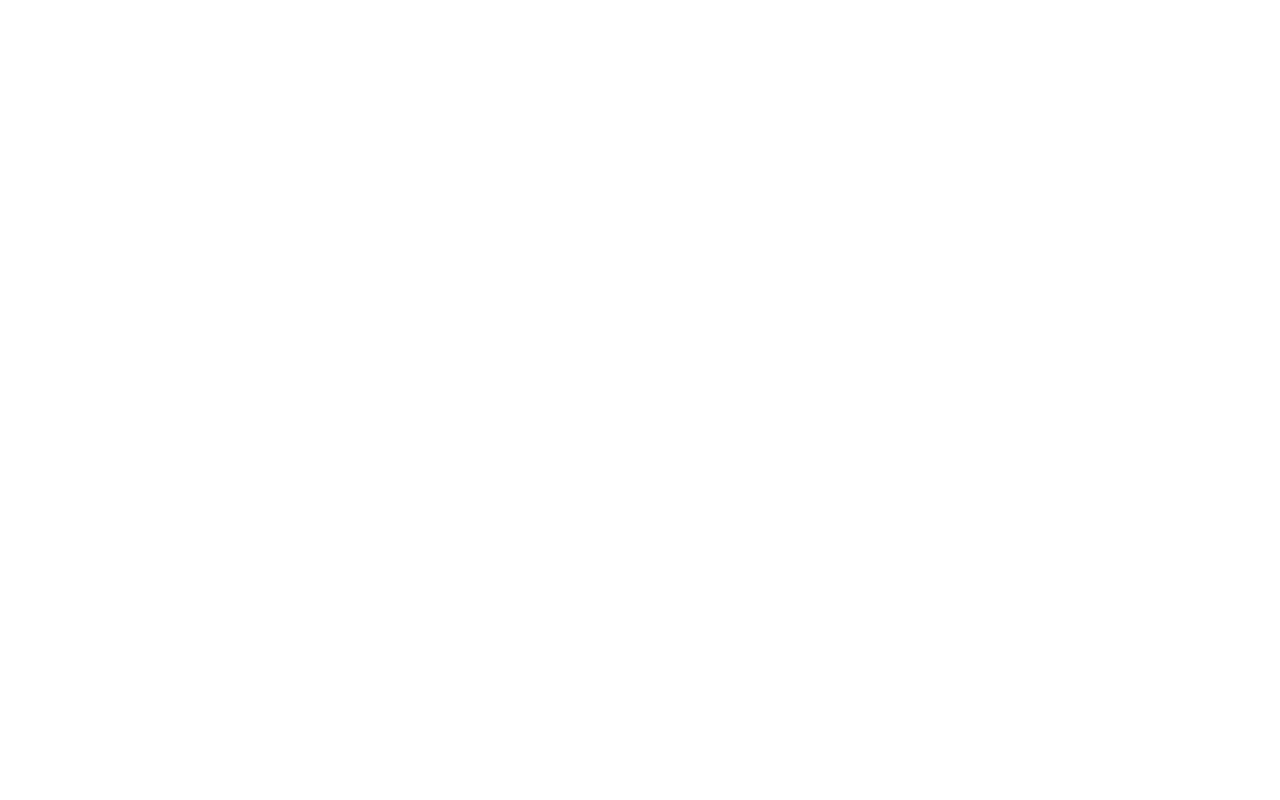
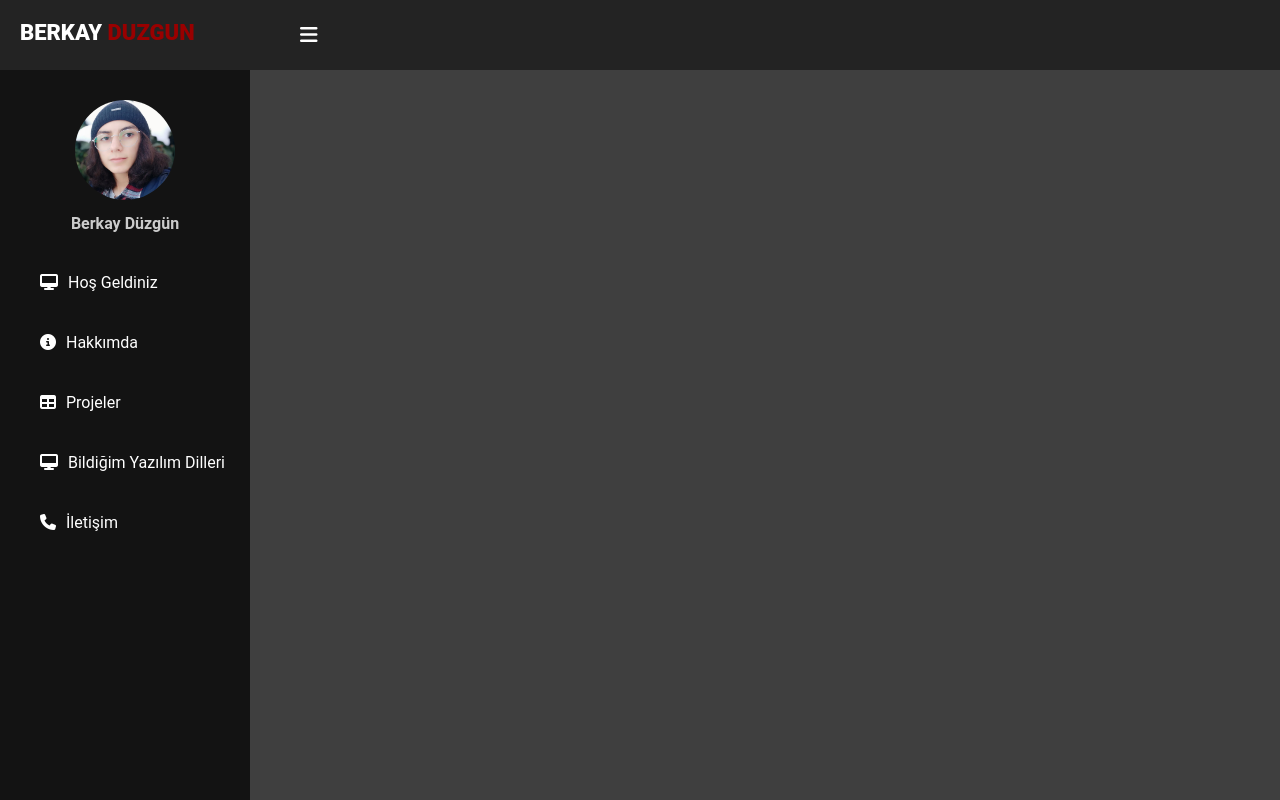
Before and after one commit to BerkayDuzgun/BlogSite_Modernize, a plain HTML site: page index.html in a window 1280 px wide. Drawn offline with Linux system fonts and the light colour scheme.

Commit message:
Sitedeki hatalar ve sorunlar düzeltildi

```diff
--- a/index.html
+++ b/index.html
@@ -5,8 +5,38 @@
     <meta http-equiv="X-UA-Compatible" content="IE=edge">
     <meta name="viewport" content="width=device-width, initial-scale=1.0">
     <title>Berkay Duzgun</title>
+    <link rel="stylesheet" href="https://cdnjs.cloudflare.com/ajax/libs/font-awesome/6.2.0/css/all.min.css">
+    <link rel="stylesheet" href="style.css">
 </head>
 <body>
 
+    <input type="checkbox" id="check">
+    <!-----Header Area Start----->
+        <header>
+            <label for="check">
+                <i class="fa-solid fa-bars" id="sidebar_btn"></i>
+            </label>
+            <div class="left_area">
+                <h3>Berkay <span>Duzgun</span></h3>
+            </div>
+        </header>
+    <!-----Header Area End----->
+
+    <!-- Side Bar Start -->
+        <div class="sidebar">
+            <center>
+                <img src="imgs/Berkay.jpeg" class="profile_image" alt="">
+                <h4>Berkay Düzgün</h4>
+            </center>
+            <a href=""><i class="fa-solid fa-desktop"></i><span>Hoş Geldiniz</span></a>
+            <a href=""><i class="fa-solid fa-info-circle"></i><span>Hakkımda</span></a>
+            <a href=""><i class="fa-solid fa-table"></i><span>Projeler</span></a>
+            <a href=""><i class="fa-solid fa-desktop"></i><span>Bildiğim Yazılım Dilleri</span></a>
+            <a href=""><i class="fa-solid fa-phone"></i><span>İletişim</span></a>
+        </div>
+    <!-- Side Bar End -->
+
+        <div class="content"></div>
+
 </body>
 </html>
--- /dev/null
+++ b/style.css
@@ -0,0 +1,117 @@
+body {
+    margin: 0;
+    padding: 0;
+    font-family: "Roboto", sans-serif;
+}
+
+header {
+    position: fixed;
+    background: #232323;
+    padding: 20px;
+    width: 100%;
+    height: 30px;
+}
+
+.left_area h3 {
+    color: #fff;
+    margin: 0;
+    text-transform: uppercase;
+    font-size: 22px;
+    font-weight: 900;
+}
+
+.left_area span {
+    color: #990000;
+}
+
+.sidebar {
+    background: #131313;
+    margin-top: 70px;
+    padding-top: 30px;
+    position: fixed;
+    left: 0;
+    width: 250px;
+    height: 100%;
+    transition: 0.5s;
+    transition-property: left;
+}
+
+.sidebar .profile_image {
+    width: 100px;
+    height: 100px;
+    border-radius: 100px;
+    margin-bottom: 10px;
+}
+
+.sidebar h4 {
+    color: #ccc;
+    margin-top: 0;
+    margin-bottom: 20px;
+}
+
+.sidebar a {
+    color: #fff;
+    display: block;
+    width: 100%;
+    line-height: 60px;
+    text-decoration: none;
+    padding-left: 40px;
+    box-sizing: border-box;
+    transition: 0.5s;
+    transition-property: background;
+}
+
+.sidebar a:hover {
+    background: #c2970b;
+}
+
+.sidebar i {
+    padding-right: 10px;
+}
+
+label #sidebar_btn {
+    z-index: 1;
+    color: #fff;
+    position: fixed;
+    cursor: pointer;
+    left: 300px;
+    font-size: 20px;
+    margin: 5px 0;
+    transition: 0.5s;
+    transition-property: color;
+}
+
+label #sidebar_btn:hover {
+    color: #d3a50e;
+}
+
+#check:checked ~ .sidebar {
+    left: -190px;
+}
+
+#check:checked ~ .sidebar a span {
+    display: none;
+}
+
+#check:checked ~ .sidebar a {
+    font-size: 20px;
+    margin-left: 170px;
+    width: 80px;
+}
+
+.content {
+    margin-left: 250px;
+    background: #3f3f3f;
+    background-position: center;
+    background-size: cover;
+    height: 100vh;
+    transition: 0.5s;
+}
+
+#check:checked ~ .content {
+    margin-left: 60px;
+}
+
+#check {
+    display: none;
+}
```
Also changed, not shown: imgs/Berkay.jpeg (added).
